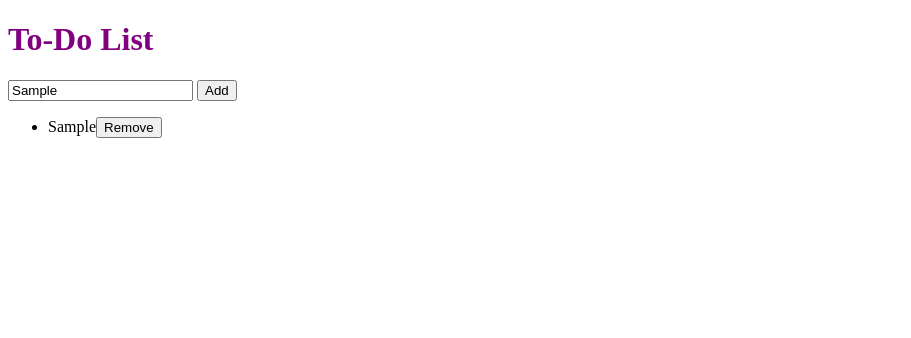
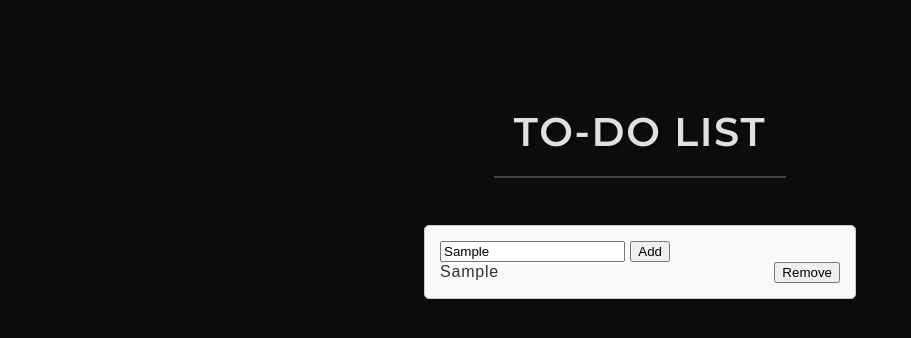
Before and after one commit to matt-kr/Fundementals-III-To-Do-List, a plain HTML site: page index.html in a window 1280 px wide. Both pictures are taken after typing "Sample" into the empty fields and a click on the button "Add". Shown: the whole page, without its empty margins (0-911 px from the left). Drawn offline with Linux system fonts and the light colour scheme.

Commit message:
CSS 80% complete

```diff
--- a/index.html
+++ b/index.html
@@ -8,8 +8,17 @@
 </head>
 <body>
     <h1>To-Do List</h1>
-    <input id="todo-list-input" type="text" placeholder="Enter your text here...">
-    <button id="todo-item-add-btn">Add</button>
+    <div id="todo-list-container">
+        <div>
+            <input id="todo-list-input" type="text" placeholder="Enter your text here...">
+            <button id="todo-item-add-btn">Add</button>
+        </div>
+        <div>
+            <div id="todo-list">
+
+            </div>
+        </div>
+    </div>
     <script src="./index.js"></script>
 </body>
 </html>
--- a/index.js
+++ b/index.js
@@ -18,26 +18,32 @@ function addToTodo(task){
 // variable for add button/
 // event listener for add button
 function displayToDos() {
-    let existitingList = document.getElementById('todo-list');
+    let existingList = document.getElementById('todo-list');
 
-    if(!existitingList){
-        existitingList = document.createElement('ul');
-        existitingList.id = 'todo-list';
-        document.body.appendChild(existitingList);
+    if(!existingList){
+        existingList = document.createElement('ul');
+        existingList.id = 'todo-list';
+        document.body.appendChild(existingList);
     }
 
-existitingList.innerHTML = "";
+existingList.innerHTML = "";
+
 for (let item of todo) {
     let li = document.createElement('li');
     let span = document.createElement('span');
     let removeButton = document.createElement('button');
 
-    li.textContent = item;
+
+    li.classList.add('todo-item');
+
+    span.textContent = item;
     removeButton.textContent = 'Remove';
 
-    existitingList.appendChild(li);
     li.appendChild(span);
-    span.appendChild(removeButton);
+    li.appendChild(removeButton);
+    existingList.appendChild(li);
+
+    // <li>List Item Text<span>Remove Button</span></li>
 
     li.addEventListener('click', function (event){
         const clickedListItem = event.target;
@@ -47,6 +53,10 @@ for (let item of todo) {
         } else {
             clickedListItem.style.textDecoration = 'line-through';
         }
+    });
+    removeButton.addEventListener('click', function(){
+        todo.splice(index, 1);
+        displayToDos();
     });
 }
 }
--- a/style.css
+++ b/style.css
@@ -1,8 +1,55 @@
+@import url('https://fonts.googleapis.com/css2?family=Montserrat:wght@600&display=swap');
+
 h1 {
-    color: purple;
+  font-family: 'Montserrat', sans-serif;
+  font-size: 2.5rem;
+  color: #e0e0e0;
+  background-color: #0d0d0d;
+  text-align: center;
+  padding: 20px;
+  letter-spacing: 0.1rem;
+  text-transform: uppercase;
+  text-shadow: 2px 2px 4px rgba(0, 0, 0, 0.8);
+  border-bottom: 2px solid #444;
+}
+
+body {
+  font-family: 'Montserrat', sans-serif;
+  background-color: #0d0d0d;
+  color: #e0e0e0;
+  margin: 0;
+  padding: 0;
+  min-height: 100vh;
+  display: flex;
+  flex-direction: column;
+  align-items: center;
+  justify-content: flex-start;
+  padding-top: 60px;
+  letter-spacing: 0.05rem;
+}
+
+  #todo-list-container {
+    border: 1px solid #ccc;
+    padding: 15px;
+    background-color: #f9f9f9;
+    border-radius: 5px;
+    box-shadow: 2px 2px 5px rgba(0, 0, 0, 0.1);
+    font-family: Arial, sans-serif;
+    font-size: 16px;
+    color: #333;
+    width: 400px;
+    max-width: 90%;
+    margin: 20px auto;
   }
-  .completed {
-    text-decoration: line-through;
-    color: gray;
-    opacity: 0.7;
+
+  #todo-list-container ul {
+    list-style-type: none;
   }
+
+  #todo-list-container li {
+    display: flex;
+    flex-direction: row;
+    justify-content: space-between;
+    align-items: center;
+    padding: 20;
+  }
```
